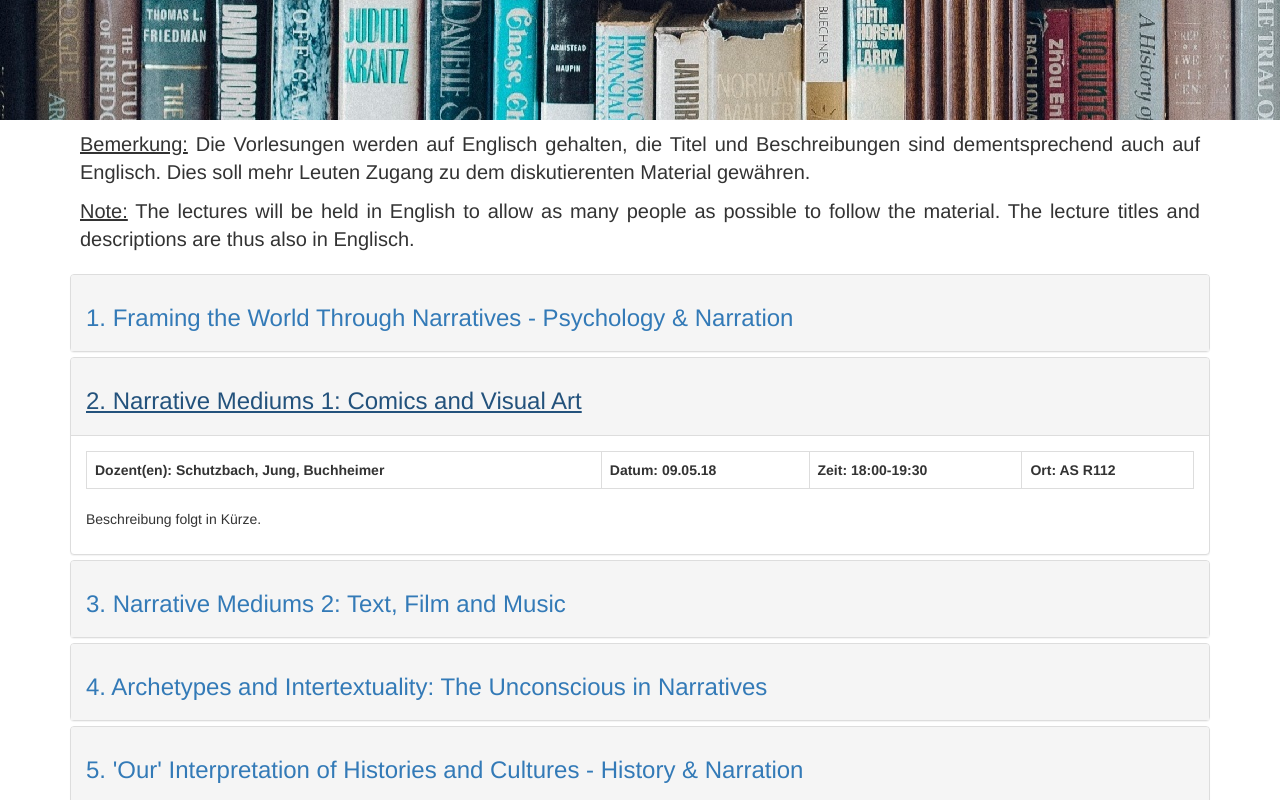
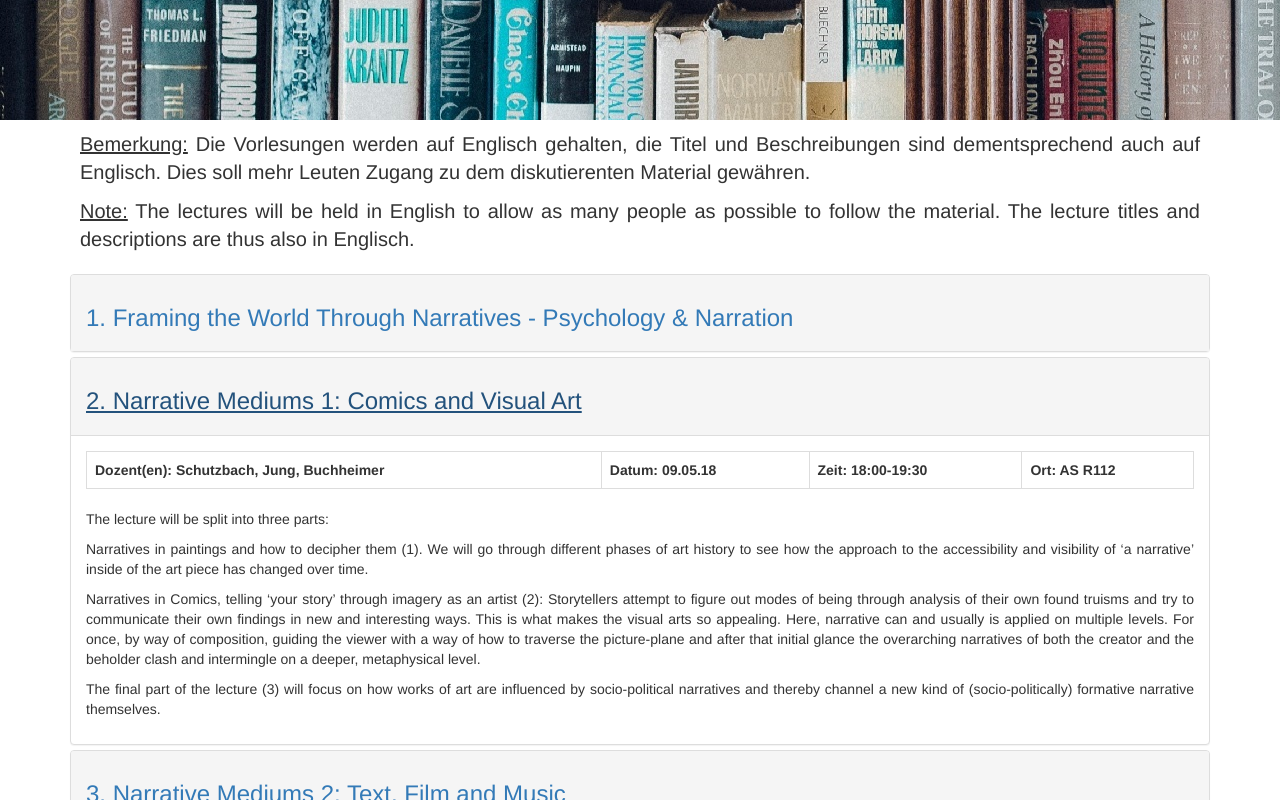
Before and after one commit to SV-HD/sv-hd.github.io, a plain HTML site: page Vorlesungsplan.html in a window 1280 px wide. Both pictures are taken after a click on the link "2. Narrative Mediums 1: Comics and Visual Art". Shown: the part 927-1727 px from the top of the page. Drawn offline with nearby package versions, Linux system fonts and the light colour scheme.

Commit message:
Abstract der zweiten Vorlesung hinzugefügt, Kommentar aus dem Kontakt genommen, Rechtschreibfehler auf index verbessert

```diff
--- a/Vorlesungsplan.html
+++ b/Vorlesungsplan.html
@@ -129,7 +129,16 @@
             </tr>
           </table>
           <p>
-            Beschreibung folgt in Kürze.
+            The lecture will be split into three parts:
+          </p>
+          <p>
+            Narratives in paintings and how to decipher them (1). We will go through different phases of art history to see how the approach to the accessibility and visibility of ‘a narrative’ inside of the art piece has changed over time.
+          </p>
+          <p>
+            Narratives in Comics, telling ‘your story’ through imagery as an artist (2): Storytellers attempt to figure out modes of being through analysis of their own found truisms and try to communicate their own findings in new and interesting ways. This is what makes the visual arts so appealing. Here, narrative can and usually is applied on multiple levels. For once, by way of composition, guiding the viewer with a way of how to traverse the picture-plane and after that initial glance the overarching narratives of both the creator and the beholder clash and intermingle on a deeper, metaphysical level.
+          </p>
+          <p>
+            The final part of the lecture (3) will focus on how works of art are influenced by socio-political narratives and thereby channel a new kind of (socio-politically) formative narrative themselves.
           </p>
         </div>
       </div>
@@ -260,7 +269,7 @@
       </div>
     </div>
   </div>
-<section>
+</section>
 
     <footer>
       <p>Studentische Vorlesungsreihe an der Universität Heidelberg, &copy 2018</p>
```
Also changed, not shown: Kontakt.html (+0 -23 lines), index.html (+1 -1 lines).
